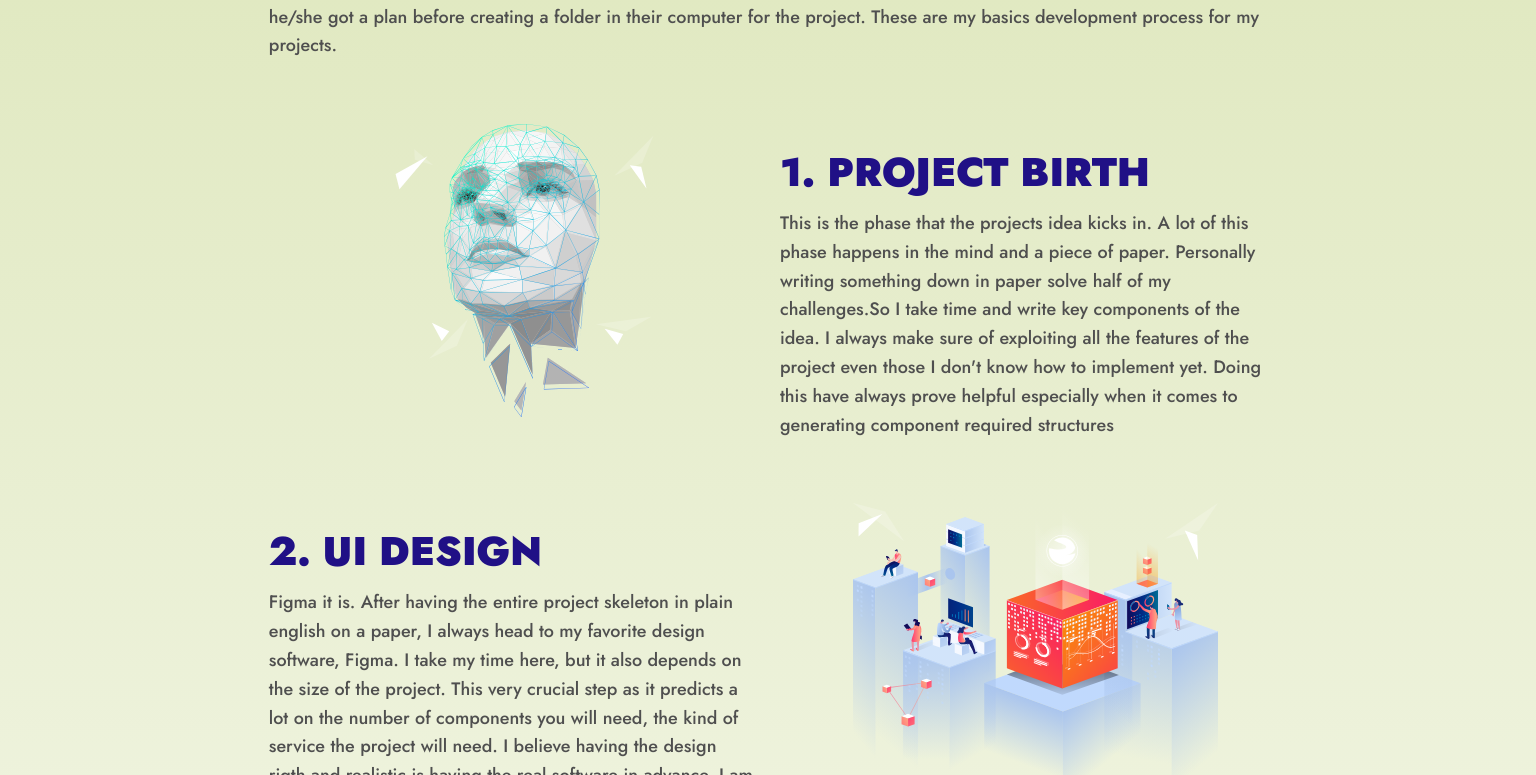
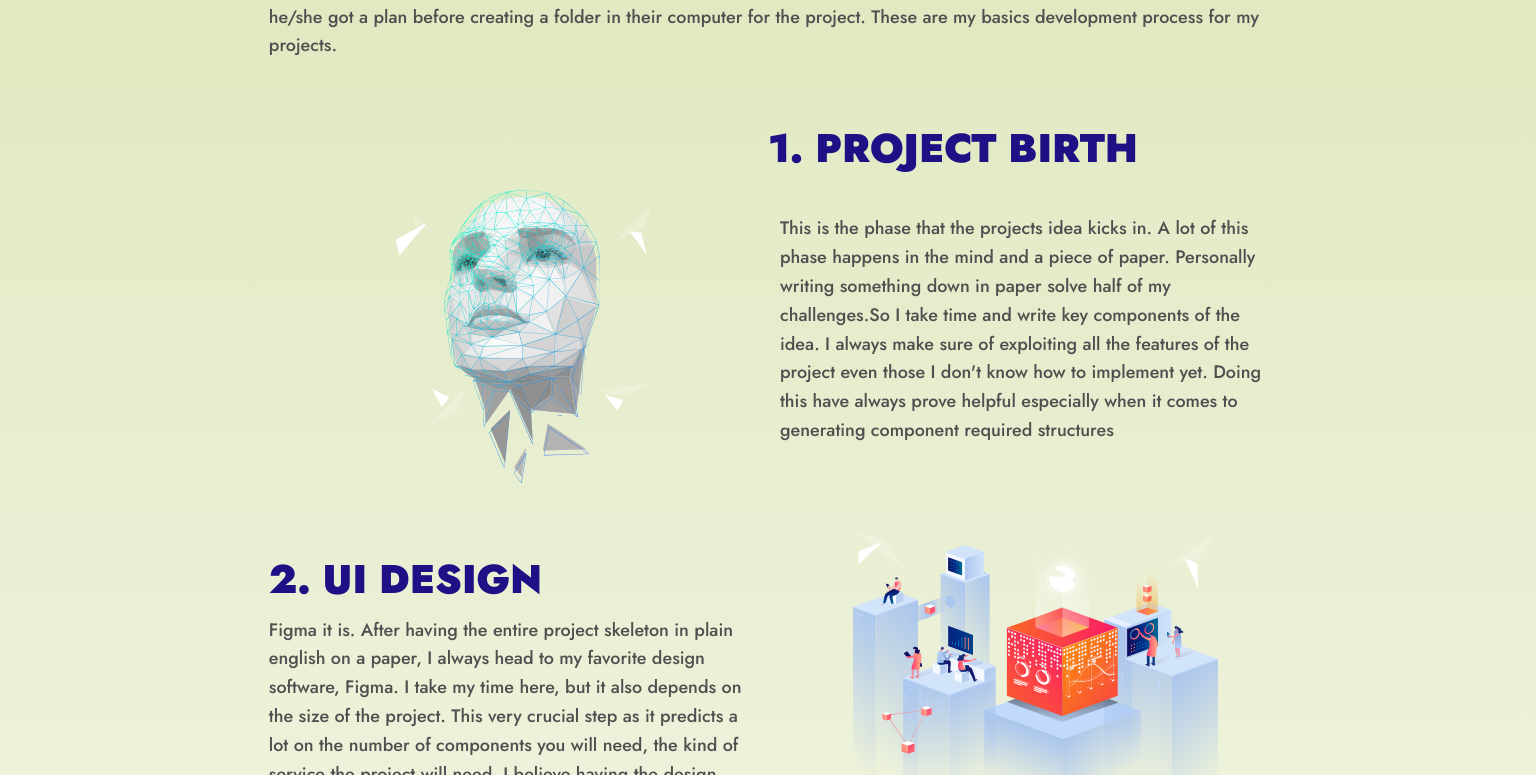
Before and after one commit to Vitalis-Kirui/My-Portfolio, an Angular app in the folder Portfolio-UI/: page / in a window 1536 px wide. Shown: the part 2709-3484 px from the top of the page. Built offline with nearby package versions, Linux system fonts and the light colour scheme.

Commit message:
applying media queries for my development process

```diff
--- a/Portfolio-UI/src/app/app.component.css
+++ b/Portfolio-UI/src/app/app.component.css
@@ -239,6 +239,13 @@ h2{
     padding-top: 7%;
 }
 
+/* My development process media queries */
+@media screen and (min-width:1500px) {
+    .projectBirth h1, .coding h1 {
+            padding-left: 50%;
+        }
+}
+
 /* Projects and designs styles */
 #projectsAndDesign{
     background-color: rgba(26, 29, 95, 1);
--- a/Portfolio-UI/src/app/app.component.html
+++ b/Portfolio-UI/src/app/app.component.html
@@ -207,13 +207,14 @@
         <!-- Project birth -->
         <div class="row projectBirth pt-5">
 
+                <h1>1. Project Birth</h1>
+
             <div class="col-md-6">
                 <img src="assets/images/hero-lumo.svg" alt="Project birth svg">
 
             </div>
 
             <div class="col-md-6 pt-4">
-                <h1>1. Project Birth</h1>
                 <p>This is the phase that the projects idea kicks in. A lot of this phase happens in the mind and a
                     piece of paper.
                     Personally writing something down in paper solve half of my challenges.So I take time and write key
@@ -257,13 +258,14 @@
         <!-- Coding -->
         <div class="row coding pt-5">
 
+                <h1>3. Coding</h1>
+
             <div class="col-md-6">
                 <img src="assets/images/hero-corporate-our-service-delivery-mission.svg" alt="Coding svg">
 
             </div>
 
             <div class="col-md-6 pt-4">
-                <h1>3. Coding</h1>
                 <p>This is the actual coding phase. And with the right design, this phase get a lot easier to implement.
                     I always take my
                     time, implement piece after piece strictly according to the design becuase if you start adjusting
```
